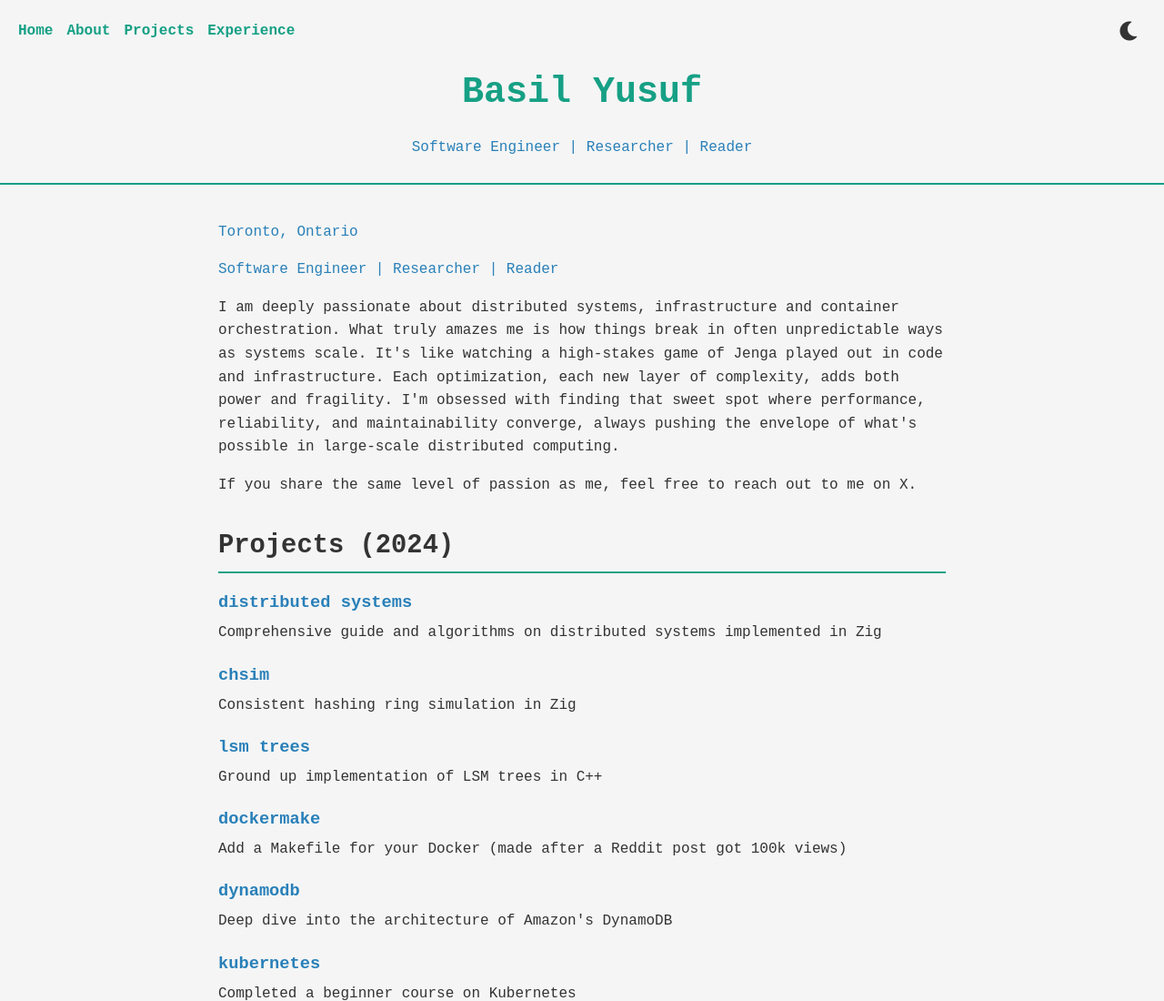
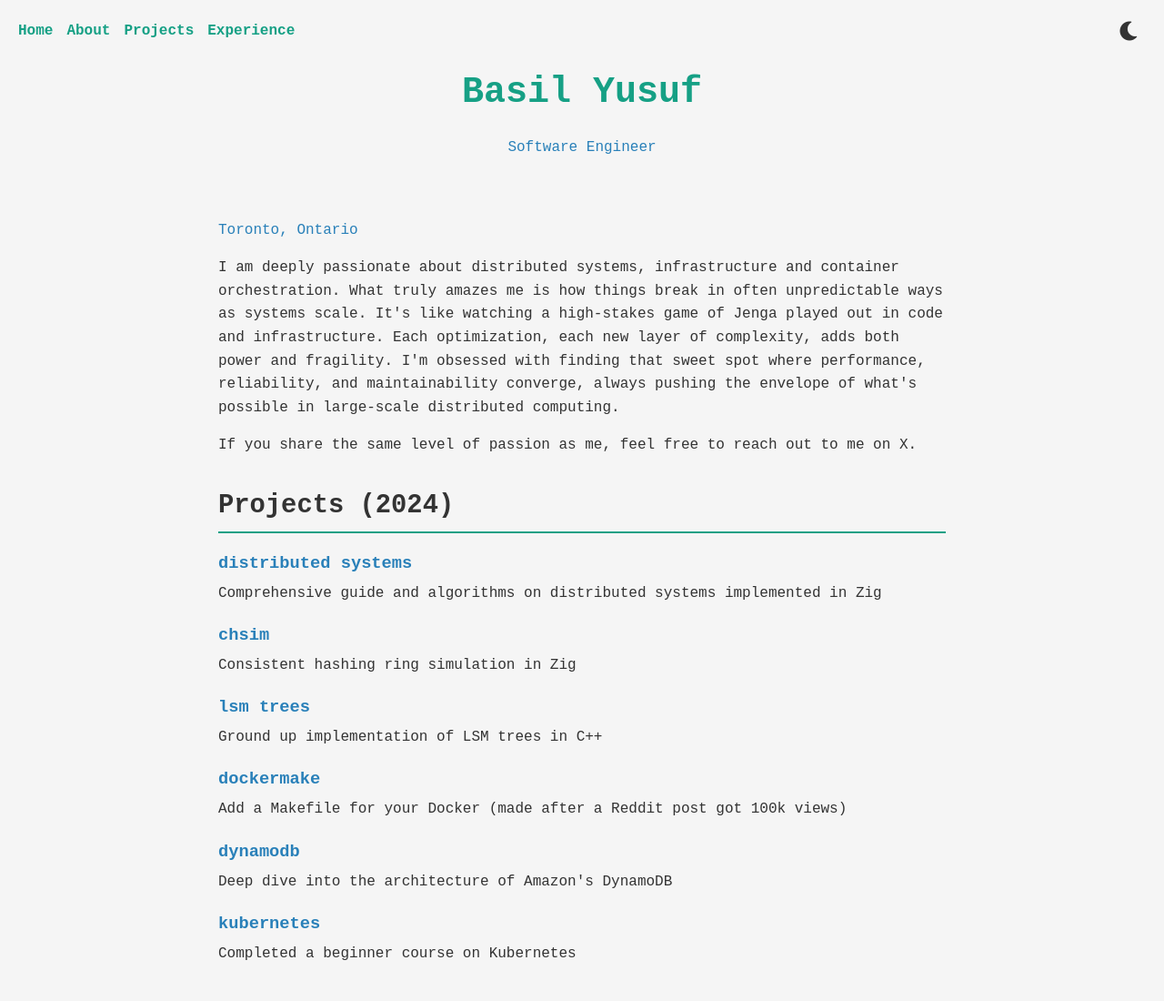
Before and after one commit to basilysf1709/basilyusuf, a plain HTML site: page index.html in a window 1280 px wide. Shown: the top 1100 px of the page at 91% size. Drawn offline with Linux system fonts and the light colour scheme.

Commit message:
small changes

```diff
--- a/index.html
+++ b/index.html
@@ -3,7 +3,7 @@
 <head>
     <meta charset="UTF-8">
     <meta name="viewport" content="width=device-width, initial-scale=1.0">
-    <title>Basil Yusuf - Software Engineer</title>
+    <title>Basil Yusuf</title>
     <link href="https://cdnjs.cloudflare.com/ajax/libs/font-awesome/6.0.0-beta3/css/all.min.css" rel="stylesheet">
     <style>
         :root {
@@ -37,7 +37,6 @@
         header {
             text-align: center;
             padding: 20px;
-            border-bottom: 2px solid var(--header-color);
         }
 
         .header-top {
@@ -156,12 +155,11 @@
             </button>
         </div>
         <h1>Basil Yusuf</h1>
-        <p class="job-status">Software Engineer | Researcher | Reader</p>
+        <p class="job-status">Software Engineer</p>
     </header>
 
     <main>
         <p class="location">Toronto, Ontario</p>
-        <p class="job-status">Software Engineer | Researcher | Reader</p>
 
         <div id="about" class="bio">
             <p>I am deeply passionate about distributed systems, infrastructure and container orchestration. What truly amazes me is how things break in often unpredictable ways as systems scale. It's like watching a high-stakes game of Jenga played out in code and infrastructure. Each optimization, each new layer of complexity, adds both power and fragility. I'm obsessed with finding that sweet spot where performance, reliability, and maintainability converge, always pushing the envelope of what's possible in large-scale distributed computing.</p>
```
